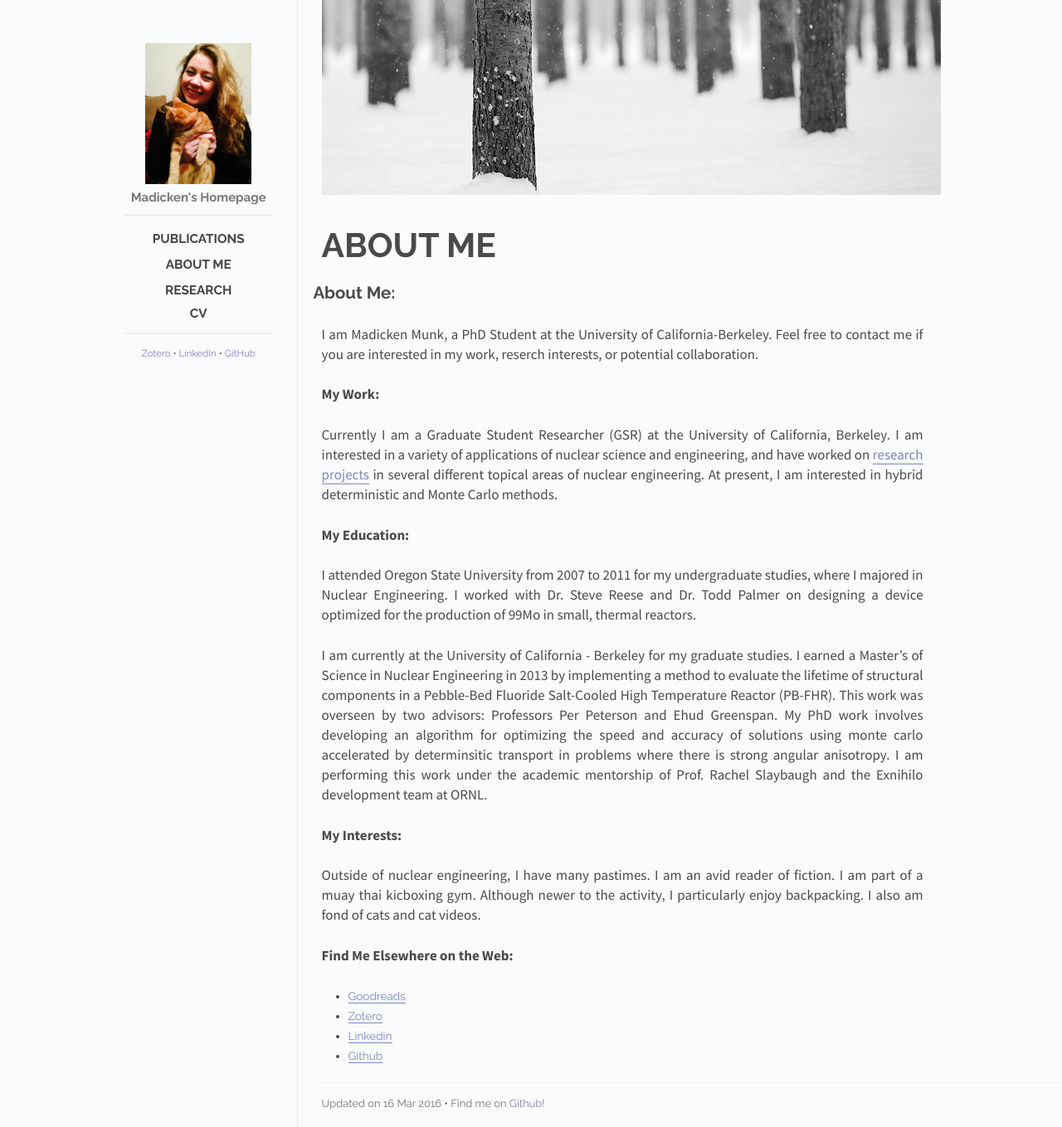
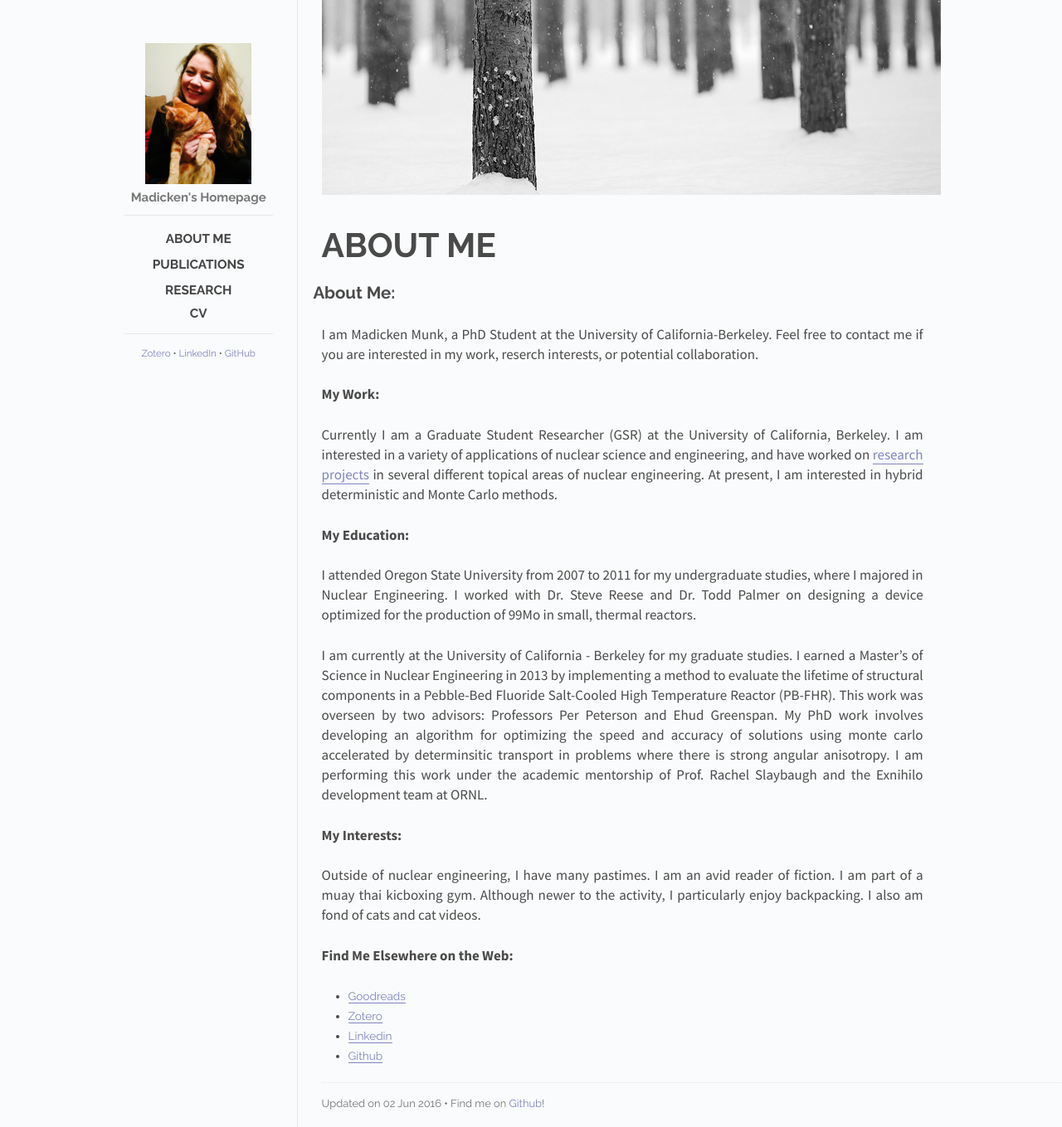
Before and after one commit to munkm/munkm.github.io, a Jekyll site: the page built from _posts/2014-10-29-aboutme.md, in a window 1280 px wide. Shown: the whole page at 83% size. Built offline with Jekyll 4.4.1, drawn with Linux system fonts in a browser that asks for light colours.

Commit message:
fixing aboutme date to make this post first

```diff
--- a/_posts/2014-10-29-aboutme.md
+++ b/_posts/2014-10-29-aboutme.md
@@ -2,7 +2,7 @@
 layout: post
 title: About Me
 cover: treesnow.jpg
-date:   2016-03-16
+date:   2016-06-02
 categories: posts
 ---
 
```
